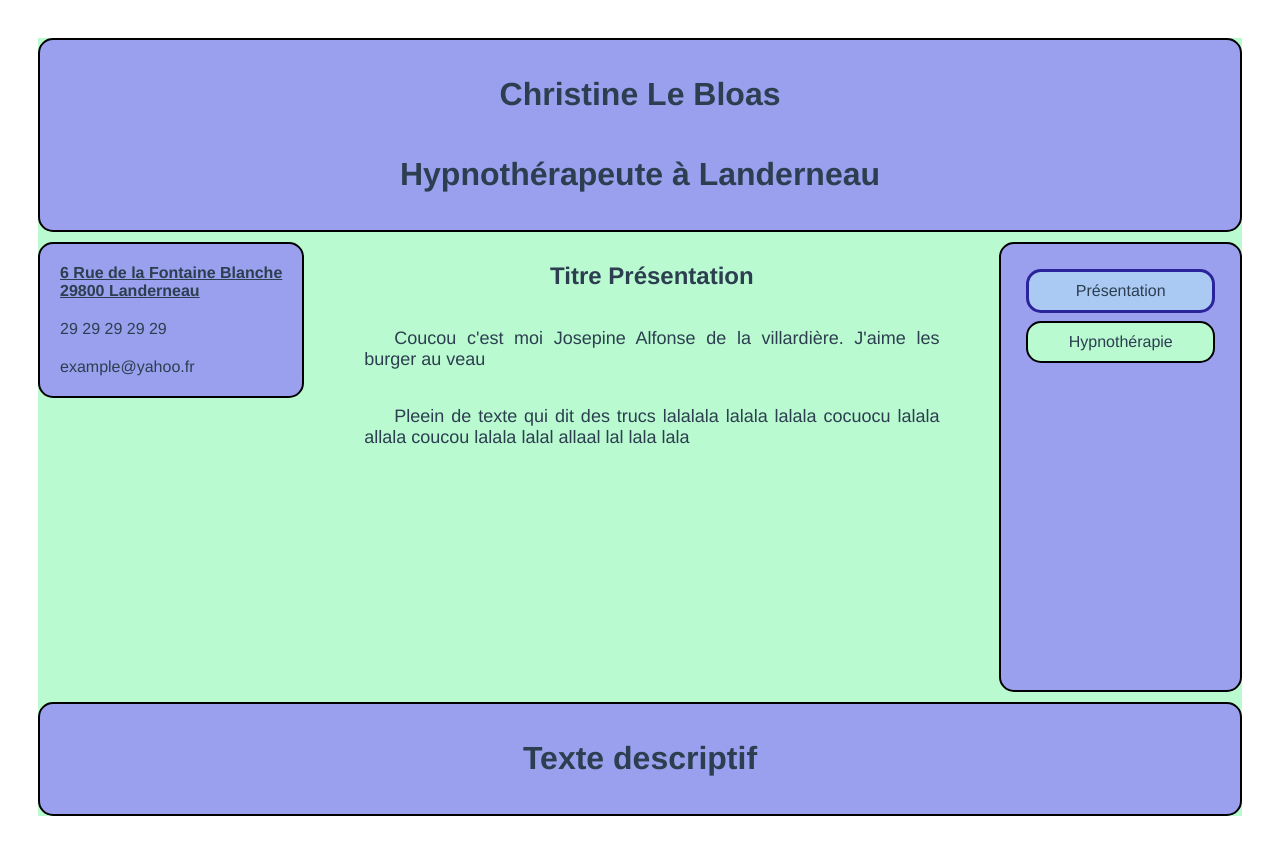
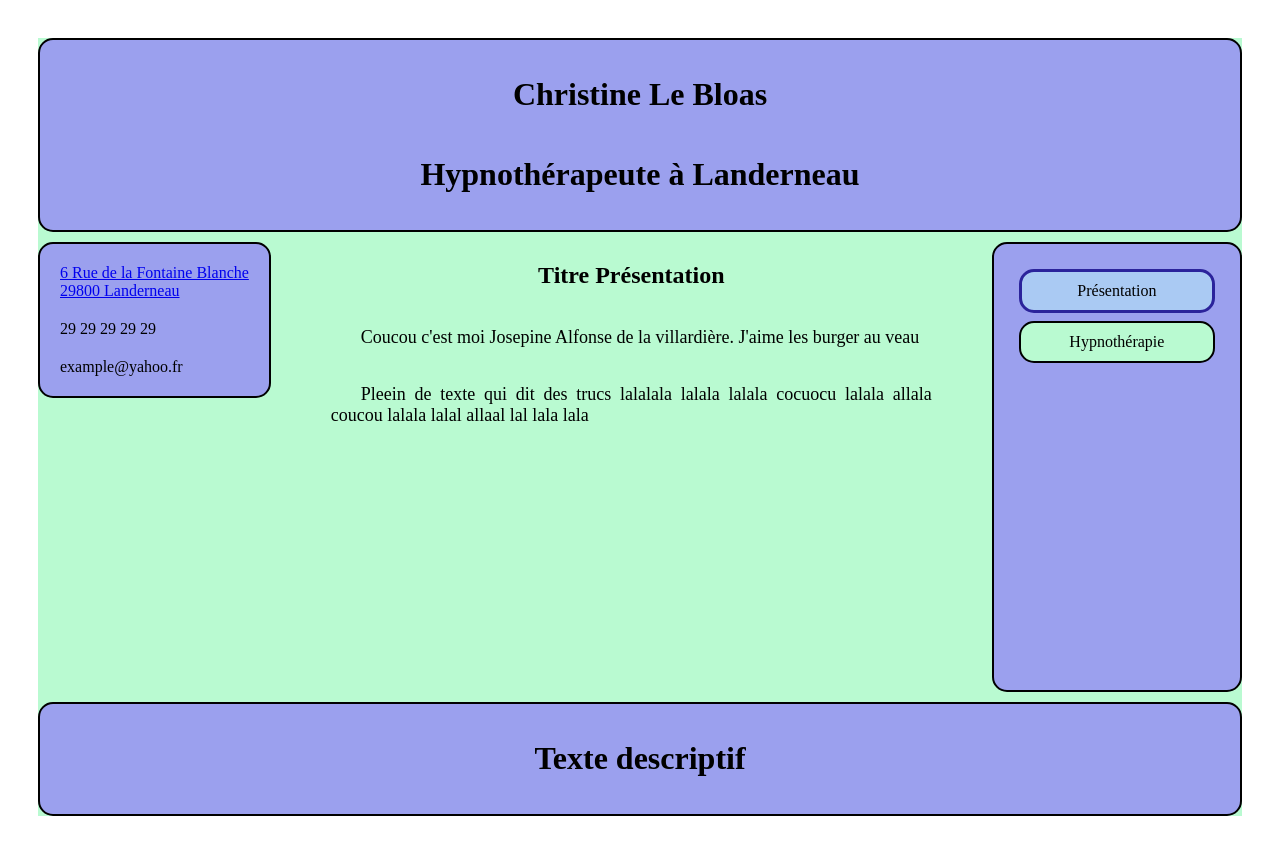
Before and after one commit to qmenoretdev/christine-le-bloas, a Vue app: page / in a window 1280 px wide. Built offline with nearby package versions, Linux system fonts and the light colour scheme.

Commit message:
correction icon pour firefox - remove du package pwa

```diff
--- a/package.json
+++ b/package.json
@@ -20,7 +20,6 @@
     "@vue/cli-plugin-babel": "~4.5.0",
     "@vue/cli-plugin-e2e-cypress": "~4.5.0",
     "@vue/cli-plugin-eslint": "~4.5.0",
-    "@vue/cli-plugin-pwa": "~4.5.0",
     "@vue/cli-plugin-router": "~4.5.0",
     "@vue/cli-plugin-unit-jest": "~4.5.0",
     "@vue/cli-plugin-vuex": "~4.5.0",
--- a/public/index.html
+++ b/public/index.html
@@ -5,7 +5,7 @@
     <meta http-equiv="X-UA-Compatible" content="IE=edge">
     <meta name="viewport" content="width=device-width,initial-scale=1.0">
     <link rel="shortcut icon" type="image/x-icon" href="<%= BASE_URL %>favicon.ico">
-    <link rel="icon" type="image/x-icon" href="<%= BASE_URL %>favicon.ico" />
+    <link rel="icon" type="image/x-icon" href="/favicon.ico" />
     <title>Christine Le Bloas</title>
   </head>
   <body>
--- a/src/App.vue
+++ b/src/App.vue
@@ -18,23 +18,12 @@
 
 <style lang="scss">
 #app {
-  font-family: Avenir, Helvetica, Arial, sans-serif;
   -webkit-font-smoothing: antialiased;
   -moz-osx-font-smoothing: grayscale;
   text-align: center;
-  color: #2c3e50;
 }
 
 #nav {
   padding: 30px;
-
-  a {
-    font-weight: bold;
-    color: #2c3e50;
-
-    &.router-link-exact-active {
-      color: #42b983;
-    }
-  }
 }
 </style>
```
Also changed, not shown: 1 other file (tests, documents, lock files or other folders).
